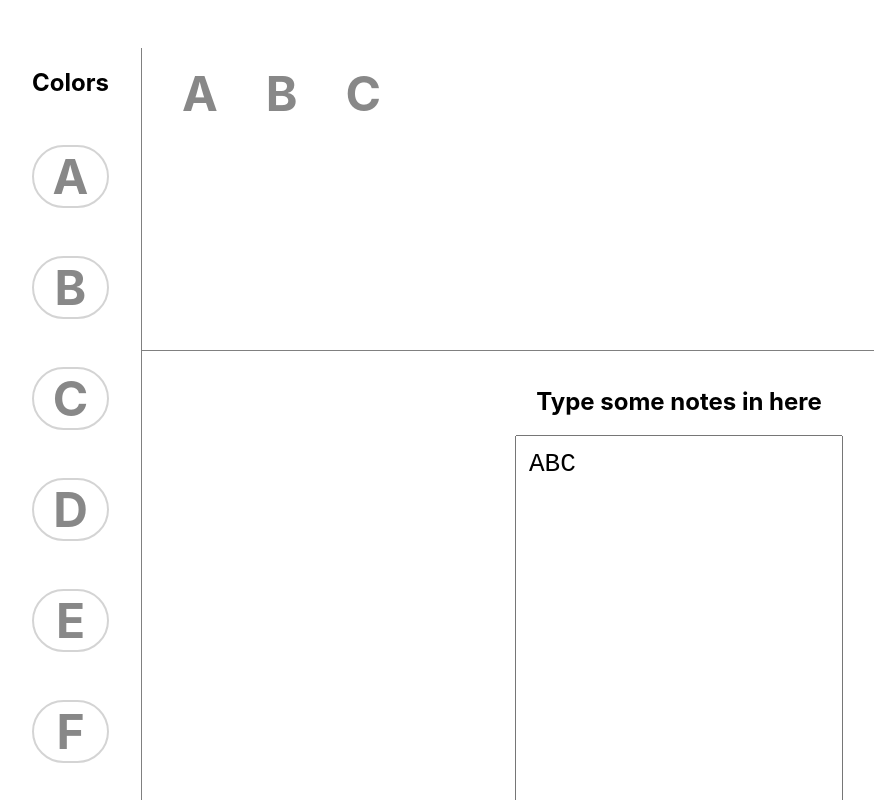
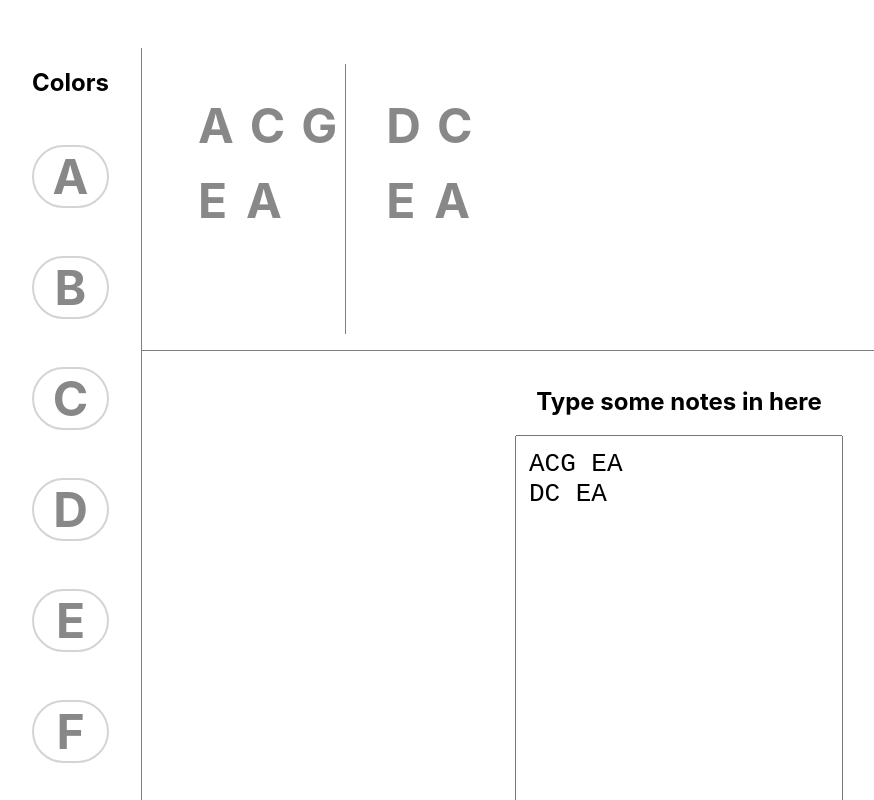
Before and after one commit to RocketPuppy/music-reder, a React (Create React App) app: page / in a window 1280 px wide. Shown: the top 800 px of the page, without its empty margins (48-922 px from the left). Built offline with nearby package versions, Linux system fonts and the light colour scheme.

Commit message:
Notes can be arranged into chords and passages

```diff
--- a/src/App.css
+++ b/src/App.css
@@ -25,11 +25,25 @@
     width: 100%;
     border-bottom: 1px solid grey;
     padding: 1em;
+    display: flex;
+    flex-direction: row;
+}
+
+.passage {
+    padding: 1em;
     margin: 0;
     text-align: left;
     overflow-wrap: break-word;
     word-wrap: break-word;
     word-break: break-all;
+}
+
+.passage + .passage {
+    border-left: 1px solid grey;
+}
+
+.chord {
+    letter-spacing: -2em;
 }
 
 #note-input {
--- a/src/App.js
+++ b/src/App.js
@@ -15,19 +15,27 @@ const initialColors = {
   "G": grey
 };
 
+// [passages][chords][notes]
+const initialPassages = [
+  [["A", "C", "G"],
+  ["E", "A"]],
+  [["D", "C"],
+  ["E", "A"]],
+];
+
 const setColorForNote = (colors, setColors) => (note, color) =>
   setColors({ ...colors, [note]: color });
 
 function App() {
   const [colors, setColors] = useState(initialColors);
-  const [notes, setNotes] = useState(["A", "B", "C"]);
+  const [passages, setPassages] = useState(initialPassages);
 
   return (
     <div className="App">
       <NoteColorPicker colors={colors} setColorForNote={setColorForNote(colors, setColors)} />
       <div id="composition">
-        <Notes notes={notes} colors={colors} />
-        <NoteInput notes={notes} setNotes={setNotes} />
+        <Notes passages={passages} colors={colors} />
+        <NoteInput passages={passages} setPassages={setPassages} />
       </div>
     </div>
   );
--- a/src/note-input.js
+++ b/src/note-input.js
@@ -1,25 +1,38 @@
-import React from 'react';
+import React, { useState } from 'react';
 
 const filterValidNotes = (notesString) =>
-  notesString.replace(/[^abcdefg]/gi, '');
+  notesString.replace(/[^abcdefg \r\n]/gi, '');
 
 const upperCase = (notesString) =>
   notesString.toUpperCase();
 
+const toPassages = (notesString) =>
+  notesString.split(/[\r\n]/g);
+
+const toChords = (notesString) =>
+  notesString.split(" ");
+
 const toNotes = (notesString) =>
   notesString.replace(/[ABCDEFG]/gi, "$&,").split(",");
 
-const NoteInput = ({ notes, setNotes }) => (
+const NoteInput = ({ passages, setPassages }) => {
+  const initialValue = passages.map((chords) => chords.map(ns => ns.join("")).join(" ")).join("\n");
+  const [value, setValue] = useState(initialValue);
+
+  return (
     <div id="note-input">
       <h2>Type some notes in here</h2>
       <textarea
         className="text-input"
-      value={notes.join("")}
-      onChange={(e) => (
-        setNotes(toNotes(upperCase(filterValidNotes(e.target.value))))
-      )}
+        value={value}
+        onBlur={() => setValue(initialValue)}
+        onChange={(e) => {
+          setValue(e.target.value);
+          setPassages(toPassages(upperCase(filterValidNotes(e.target.value))).map((ns) => toChords(ns).map(toNotes)));
+        }}
       />
     </div>
   );
+};
 
 export default NoteInput;
--- a/src/notes.js
+++ b/src/notes.js
@@ -1,11 +1,19 @@
 import React from "react";
 
-const Notes = ({ notes, colors }) => (
-  <p id="notes">
-    {notes.map((note, index) => (
-      <span key={index} className="note" style={{ color: colors[note] }}>{note}</span>
+const Notes = ({ passages, colors }) => (
+  <div id="notes">
+    {passages.map((passage, index) => (
+      <div key={`${passage}-${index}`} className="passage">
+        {passage.map((chord, index) => (
+          <p key={`${chord}-${index}`} className="chord">
+            {chord.map((note, index) => (
+              <span key={`${note}-${index}`} className="note" style={{ color: colors[note] }}>{note}</span>
+            ))}
+          </p>
+        ))}
+      </div>
     ))}
-  </p>
+  </div>
 );
 
 export default Notes;
```
Lines whose indentation alone changed are shown as unchanged.
